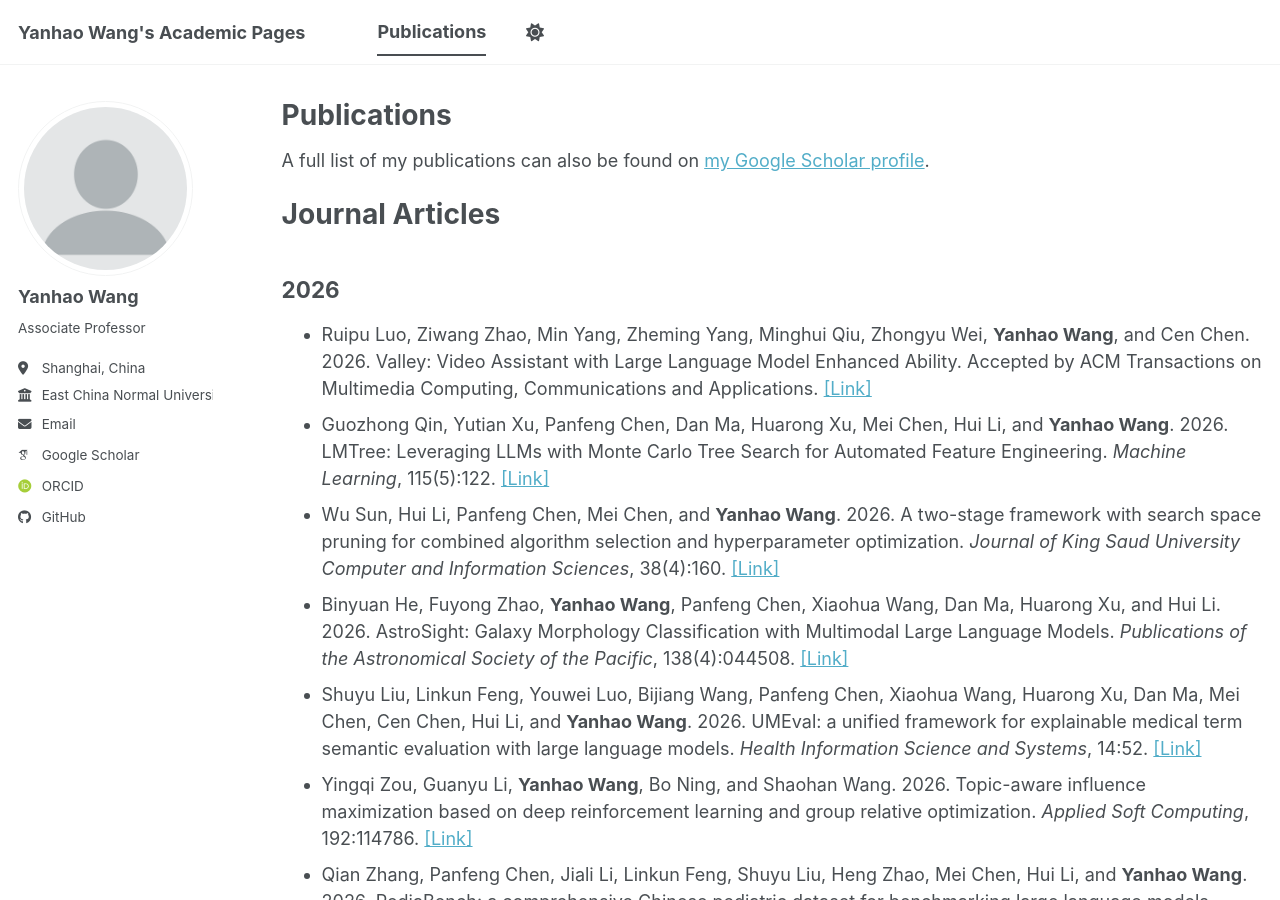
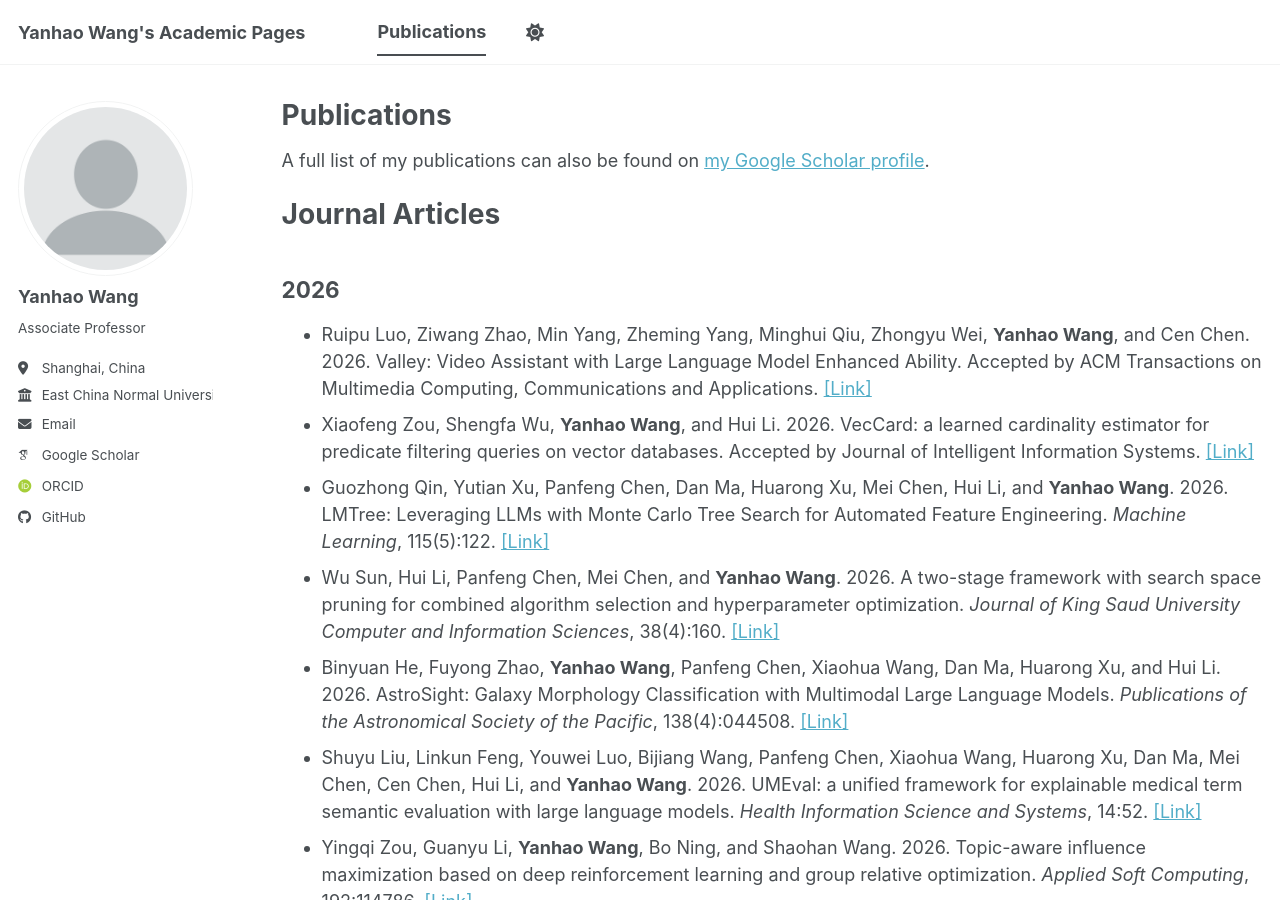
Before and after one commit to yhwang1990/yhwang1990.github.io, a Jekyll site: the page built from _pages/publications.md, in a window 1280 px wide and 900 px high. Built offline with Jekyll 4.4.1, drawn with Linux system fonts in a browser that asks for light colours; some web fonts are replaced; a script bundle is joined from its source files by our own code; library files that are not in the unit come from our copies.

Commit message:
Update publications.md

```diff
--- a/_pages/publications.md
+++ b/_pages/publications.md
@@ -10,6 +10,7 @@
 
 ## 2026
 - Ruipu Luo, Ziwang Zhao, Min Yang, Zheming Yang, Minghui Qiu, Zhongyu Wei, **Yanhao Wang**, and Cen Chen. 2026. Valley: Video Assistant with Large Language Model Enhanced Ability. Accepted by ACM Transactions on Multimedia Computing, Communications and Applications. [[Link]](https://doi.org/10.1145/3796716)
+- Xiaofeng Zou, Shengfa Wu, **Yanhao Wang**, and Hui Li. 2026. VecCard: a learned cardinality estimator for predicate filtering queries on vector databases. Accepted by Journal of Intelligent Information Systems. [[Link]](https://doi.org/10.1007/s10844-026-01064-5)
 - Guozhong Qin, Yutian Xu, Panfeng Chen, Dan Ma, Huarong Xu, Mei Chen, Hui Li, and **Yanhao Wang**. 2026. LMTree: Leveraging LLMs with Monte Carlo Tree Search for Automated Feature Engineering. *Machine Learning*, 115(5):122. [[Link]](https://doi.org/10.1007/s10994-026-07044-8)
 - Wu Sun, Hui Li, Panfeng Chen, Mei Chen, and **Yanhao Wang**. 2026. A two-stage framework with search space pruning for combined algorithm selection and hyperparameter optimization. *Journal of King Saud University Computer and Information Sciences*, 38(4):160. [[Link]](https://doi.org/10.1007/s44443-026-00496-x)
 - Binyuan He, Fuyong Zhao, **Yanhao Wang**, Panfeng Chen, Xiaohua Wang, Dan Ma, Huarong Xu, and Hui Li. 2026. AstroSight: Galaxy Morphology Classification with Multimodal Large Language Models. *Publications of the Astronomical Society of the Pacific*, 138(4):044508. [[Link]](https://doi.org/10.1088/1538-3873/ae5f46)
```
